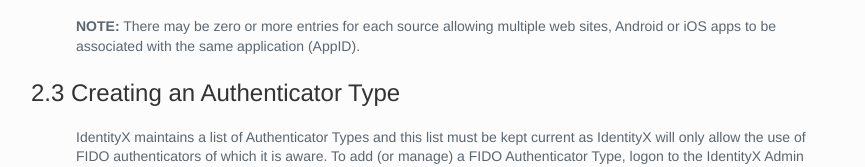
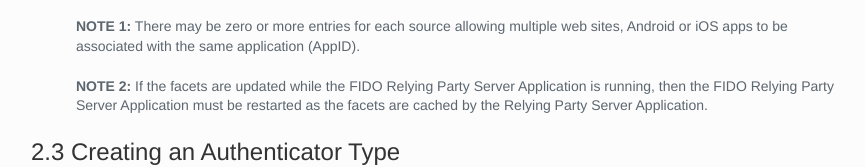
Before and after one commit to dysonzhang/fido-integration, a plain HTML site: page index.html in a window 1280 px wide. Shown: the part 6012-6179 px from the top of the page, without its empty margins (319-1184 px from the left). Drawn offline with Linux system fonts and the light colour scheme.

Commit message:
Update for restart after facet change
Update for restart after facet change

```diff
--- a/index.html
+++ b/index.html
@@ -240,7 +240,8 @@
                                 </tbody>
                             </table>
                         </center>
-                        <p><strong>NOTE:</strong> There may be zero or more entries for each source allowing multiple web sites, Android or iOS apps to be associated with the same application (AppID).</p>
+                        <p><strong>NOTE 1:</strong> There may be zero or more entries for each source allowing multiple web sites, Android or iOS apps to be associated with the same application (AppID).</p>
+                        <p><strong>NOTE 2:</strong> If the facets are updated while the FIDO Relying Party Server Application is running, then the FIDO Relying Party Server Application must be restarted as the facets are cached by the Relying Party Server Application.</p>
                         <h2>2.3 Creating an Authenticator Type</h2>
                         <p>IdentityX maintains a list of Authenticator Types and this list must be kept current as IdentityX will only allow the use of FIDO authenticators of which it is aware. To add (or manage) a FIDO Authenticator Type, logon to the IdentityX Admin Console and navigate to “Administration / Authenticator Types”.</p>
                         <p>Here there are two options to “Create” or “Import”. It is worth selecting the “Import” button to see if the instance of IdentityX has the required Authenticator Type. If it is in the list of Authenticator Types, simply click import on the required type.</p>
@@ -1594,6 +1595,8 @@
                                 </tbody>
                             </table>
                         </center>
+						<p><strong>NOTE:</strong> If the facets are updated while the FIDO Relying Party Server Application is running, then the FIDO Relying Party Server Application must be restarted as the facets are cached by the Relying Party Server Application.</p>
+
                         <h3>9.2.2   Running the App</h3>
                         <p>The App can now be run from Android Studio and once started, the following screen should be displayed:</p>
                         <center>
```
